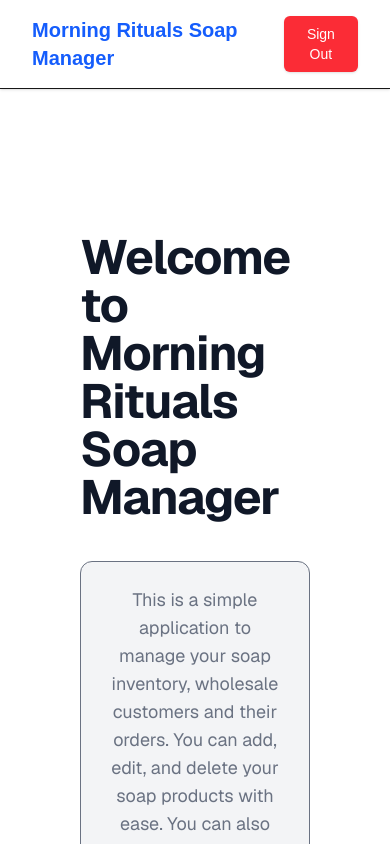
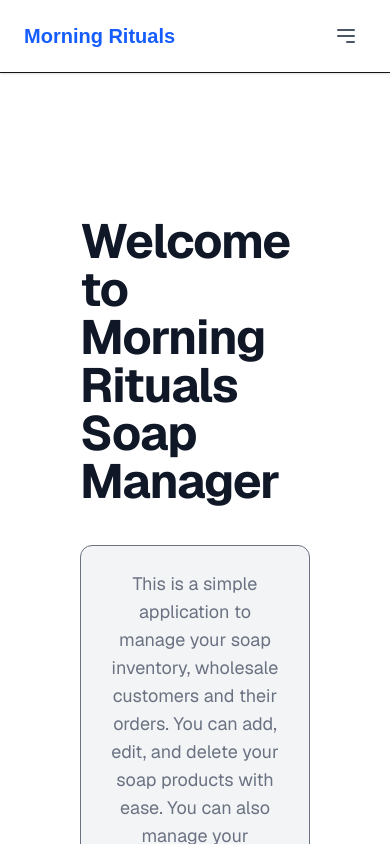
Before and after one commit to DBTO1970/phase2-soap-batch-and-vendor-mgmt, a Next.js app: page / in a window 390 px wide. Shown: the top 844 px of the page. Built offline with nearby package versions, Linux system fonts and the light colour scheme; no server answers; sample sign-in values are in the browser's storage.

Commit message:
fix mobile layout

```diff
--- a/src/app/components/BatchControls.tsx
+++ b/src/app/components/BatchControls.tsx
@@ -12,7 +12,7 @@ export default function BatchControls({ currentQuery, currentSort }: { currentQu
   };
 
   return (
-    <div className="flex gap-2 items-center">
+    <div className="flex flex-col md:flex-row md:gap-2 items-center">
       <div className="relative flex items-center">
         <input
           type="text"
--- a/src/app/components/Navbar.tsx
+++ b/src/app/components/Navbar.tsx
@@ -2,32 +2,54 @@
 
 import { useSession, signOut } from "next-auth/react";
 import Link from "next/link";
+import { useState } from "react";
 
 export default function Navbar() {
   const { data: session, status } = useSession();
+  const [isOpen, setIsOpen] = useState(false);
+
+  const toggleMenu = () => setIsOpen(!isOpen);
 
   return (
-    <nav className="flex items-center justify-between px-8 py-4 bg-white border-b shadow-sm">
-      <div className="flex items-center gap-6">
-        <Link href="/batches" className="text-xl font-bold text-blue-600">
-          Morning Rituals Soap Manager
+    <nav className="bg-white border-b shadow-sm">
+      <div className="px-6 py-4 flex items-center justify-between max-w-7xl mx-auto">
+        {/* Brand/Logo */}
+        <Link href="/inventory" className="text-xl font-bold text-blue-600 truncate">
+          Morning Rituals
         </Link>
 
+        {/* Hamburger Button (Mobile Only) */}
         {session && (
-          <div className="hidden md:flex gap-4 text-gray-600">
+          <button
+            onClick={toggleMenu}
+            className="md:hidden p-2 text-gray-600 hover:bg-gray-100 rounded-md focus:outline-none"
+          >
+            <svg className="h-6 w-6" fill="none" viewBox="0 0 24 24" stroke="currentColor">
+              {isOpen ? (
+                <path strokeLinecap="round" strokeLinejoin="round" strokeWidth={2} d="M6 18L18 6M6 6l12 12" />
+              ) : (
+                <path strokeLinecap="round" strokeLinejoin="round" strokeWidth={2} d="M4 6h16M4 12h16m-7 6h7" />
+              )}
+            </svg>
+          </button>
+        )}
+
+        {/* Desktop Links & Auth */}
+        <div className="hidden md:flex items-center gap-8">
+          {session && (
+            <div className="flex gap-6 text-gray-600 font-medium">
               <Link href="/inventory" className="hover:text-blue-600 transition">Inventory</Link>
               <Link href="/batches" className="hover:text-blue-600 transition">Batches</Link>
             </div>
           )}
-      </div>
 
-      <div className="flex items-center gap-4">
+          <div className="flex items-center gap-4 border-l pl-8">
             {status === "loading" ? (
-          <span className="text-sm text-gray-400 italic">Checking session...</span>
+              <span className="text-sm text-gray-400 italic">...</span>
             ) : session ? (
-          <div className="flex items-center gap-4">
-            <div className="text-right hidden sm:block">
-              <p className="text-sm font-medium text-gray-900">{session.user?.name || "Admin"}</p>
+              <>
+                <div className="text-right">
+                  <p className="text-sm font-semibold text-gray-900 leading-none">{session.user?.name || "Admin"}</p>
                   <p className="text-xs text-gray-500">{session.user?.email}</p>
                 </div>
                 <button
@@ -36,16 +58,34 @@ export default function Navbar() {
                 >
                   Sign Out
                 </button>
-          </div>
+              </>
             ) : (
-          <Link
-            href="/login"
-            className="px-4 py-2 text-sm font-medium text-white bg-blue-600 rounded-md hover:bg-blue-700 transition"
-          >
+              <Link href="/login" className="px-4 py-2 text-sm font-medium text-white bg-blue-600 rounded-md hover:bg-blue-700 transition">
                 Sign In
               </Link>
             )}
           </div>
+        </div>
+      </div>
+
+      {/* Mobile Menu Dropdown */}
+      {isOpen && session && (
+        <div className="md:hidden border-t bg-gray-50 px-6 py-4 space-y-4">
+          <div className="flex flex-col gap-4">
+            <Link onClick={toggleMenu} href="/inventory" className="block text-gray-700 font-medium hover:text-blue-600">Inventory</Link>
+            <Link onClick={toggleMenu} href="/batches" className="block text-gray-700 font-medium hover:text-blue-600">Batches</Link>
+          </div>
+
+          <div className="pt-4 border-t border-gray-200">
+            <button
+              onClick={() => signOut({ callbackUrl: "/login" })}
+              className="w-full px-4 py-2 text-center text-sm font-medium text-white bg-red-500 rounded-md"
+            >
+              Sign Out
+            </button>
+          </div>
+        </div>
+      )}
     </nav>
   );
 }
--- a/src/app/layout.tsx
+++ b/src/app/layout.tsx
@@ -31,7 +31,7 @@ export default function RootLayout({
       >
         <Providers>
           <Navbar />
-          <main className="max-w-7xl mx-auto p-4">
+          <main className="w-full max-w-7xl mx-auto p-4">
             {children}
           </main>
         </Providers>
```
Lines whose indentation alone changed are shown as unchanged.
